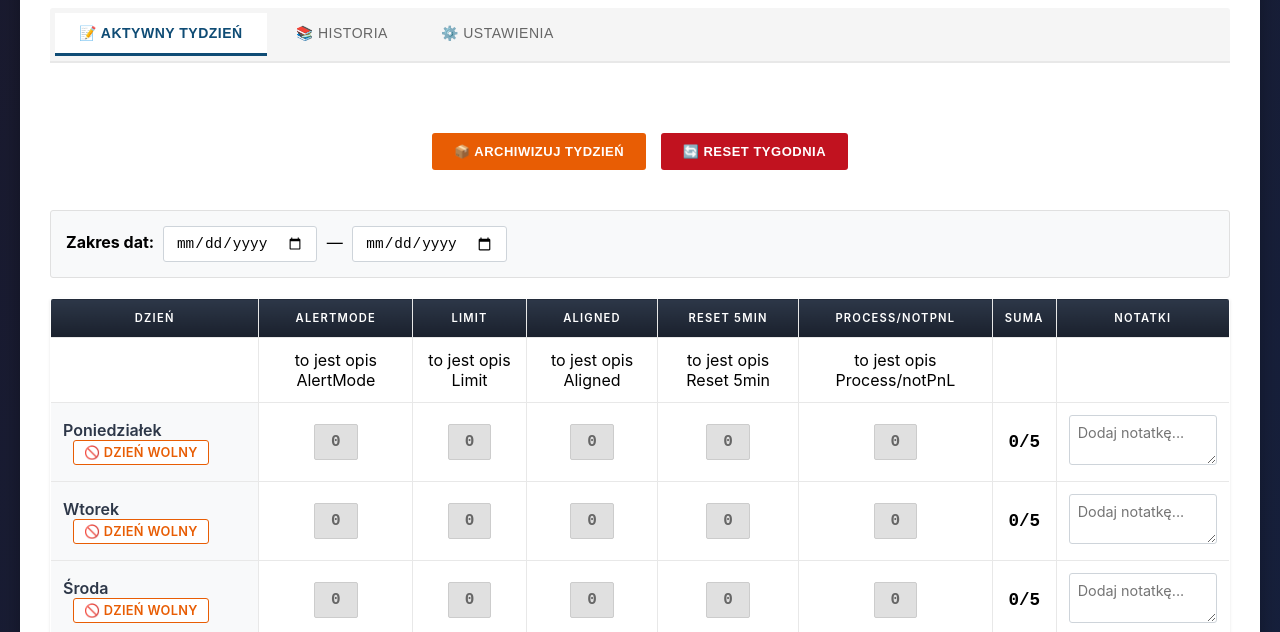
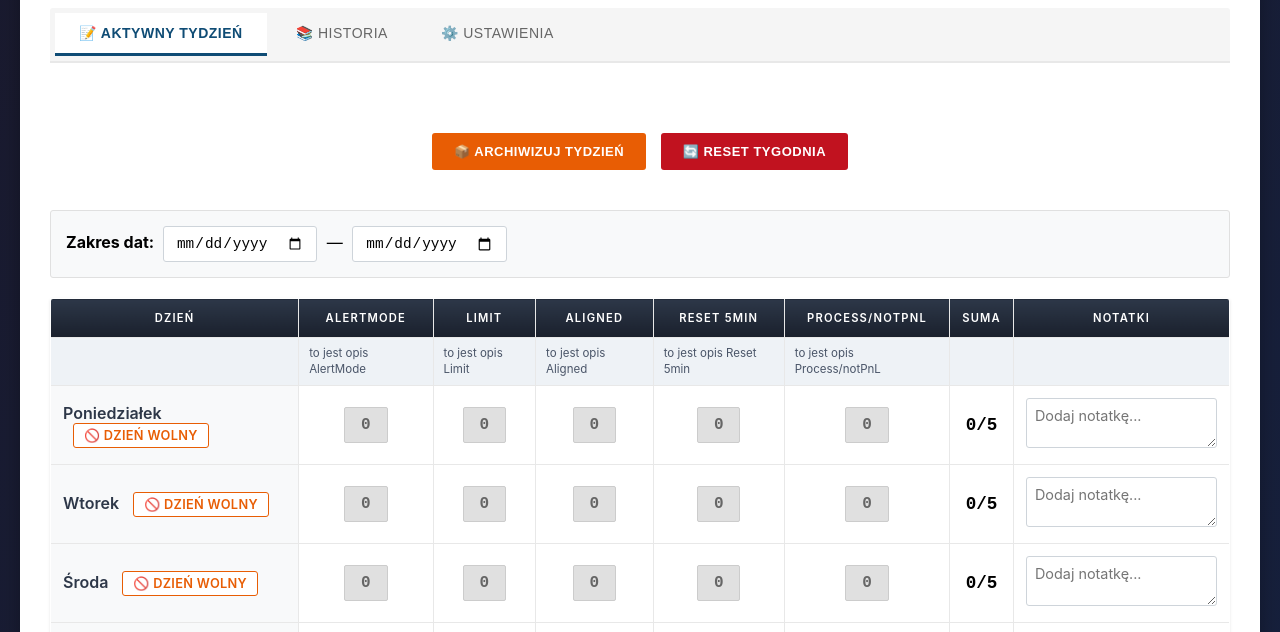
Before and after one commit to bejubej/trejding, a plain HTML site: page index.html in a window 1280 px wide. Shown: the part 152-784 px from the top of the page. Drawn offline with nearby package versions, Linux system fonts and the light colour scheme.

Commit message:
Update styles.css

```diff
--- a/styles.css
+++ b/styles.css
@@ -250,6 +250,35 @@ th {
     font-weight: 600;
     text-align: left;
     color: #2d3748;
+}
+
+/* ============================================================================
+   FIELD DESCRIPTION ROW (static, non-editable explanations under headers)
+   ============================================================================ */
+
+.field-description-row {
+    background: #eef2f6;
+}
+
+.field-description-row td {
+    border: 1px solid #e8e8e8;
+    vertical-align: top;
+}
+
+.field-description-cell {
+    padding: 8px 10px;
+    font-size: 0.72em;
+    font-weight: 400;
+    color: #4a5568;
+    line-height: 1.35;
+    text-transform: none;
+    letter-spacing: normal;
+    text-align: left;
+}
+
+.field-description-daycell {
+    background: #eef2f6;
+    padding: 8px 10px;
 }
 
 /* ============================================================================
@@ -858,6 +887,10 @@ tr.day-off .notes {
         margin-left: 0;
         margin-top: 5px;
     }
+
+    .field-description-cell {
+        font-size: 0.68em;
+    }
 }
 
 @media (max-width: 480px) {
```
